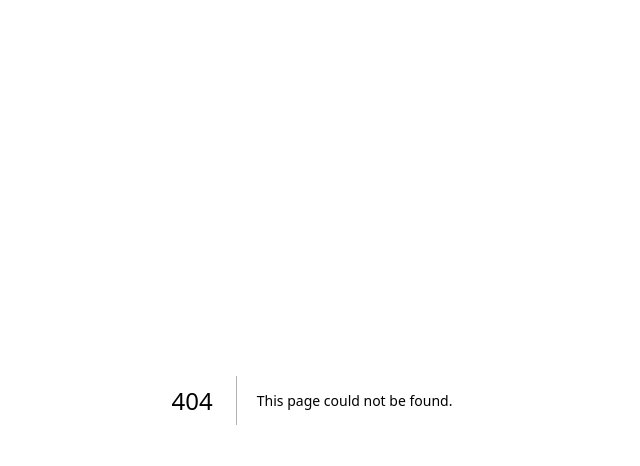
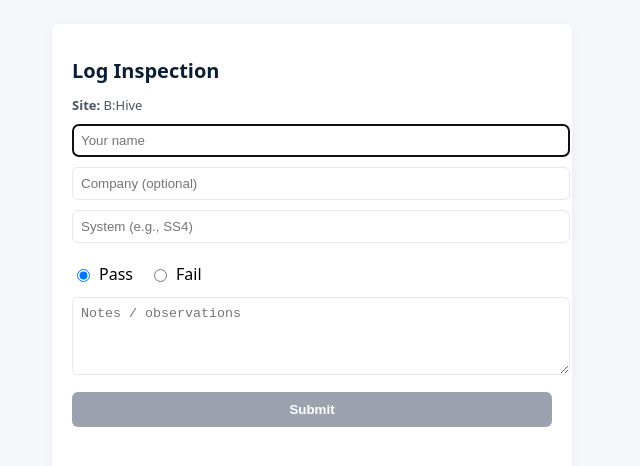
Before and after one commit to dyllog/Logs, a Next.js app: page /scanscan in a window 1280 px wide. Before the commit this address had no page. Shown: the top 466 px of the page, without its empty margins (328-968 px from the left). Built offline with nearby package versions, Linux system fonts and the light colour scheme.

Commit message:
git push origin main

```diff
--- /dev/null
+++ b/app/scanscan/page.jsx
@@ -0,0 +1,229 @@
+"use client";
+
+import { useEffect, useState } from "react";
+import { db } from "../../firebase";
+import { collection, addDoc, serverTimestamp } from "firebase/firestore";
+
+const DEFAULT_SITE = "B:Hive"; // fallback during pilot
+
+export default function Page() {
+  // Form state
+  const [siteId, setSiteId] = useState("");
+  const [userName, setUserName] = useState("");
+  const [company, setCompany] = useState("");
+  const [systemId, setSystemId] = useState("");
+  const [notes, setNotes] = useState("");
+  const [passFail, setPassFail] = useState("pass"); // "pass" | "fail"
+  const [error, setError] = useState("");
+
+  // Read ?site= (locked) and optional ?system= (prefill but editable)
+  useEffect(() => {
+    const params = new URLSearchParams(window.location.search);
+    const site = params.get("site") || DEFAULT_SITE;
+    const sys = params.get("system") || "";
+    setSiteId(site);
+    setSystemId(sys);
+    // Autofocus name field on load (small UX win)
+    const el = document.getElementById("name-input");
+    if (el) el.focus();
+  }, []);
+
+  async function handleSubmit(e) {
+    e.preventDefault();
+    setError("");
+
+    if (!siteId?.trim()) {
+      setError("This page must be accessed via a site QR link.");
+      return;
+    }
+    if (!userName.trim() || !systemId.trim()) {
+      setError("Please enter your name and the system.");
+      return;
+    }
+
+    try {
+      await addDoc(collection(db, "logs"), {
+        siteId: siteId.trim(),
+        systemId: systemId.trim(),
+        userName: userName.trim(),
+        company: company.trim(),
+        notes: notes.trim(),
+        passFail,
+        createdAt: serverTimestamp(),
+      });
+
+      alert("Inspection logged ✅");
+
+      // Keep site + system to speed multiple entries; clear personal fields
+      setUserName("");
+      setCompany("");
+      setNotes("");
+      setPassFail("pass");
+      const nameEl = document.getElementById("name-input");
+      if (nameEl) nameEl.focus();
+    } catch (err) {
+      console.error(err);
+      setError("Could not save entry. Check connection and try again.");
+    }
+  }
+
+  const submitDisabled = !siteId?.trim() || !userName.trim() || !systemId.trim();
+
+  return (
+    <main
+      style={{
+        minHeight: "100vh",
+        display: "flex",
+        justifyContent: "center",
+        padding: 24,
+        background: "#f6f7fb",
+        fontFamily: "system-ui, Arial, sans-serif",
+      }}
+    >
+      <form
+        onSubmit={handleSubmit}
+        style={{
+          width: "100%",
+          maxWidth: 480,
+          background: "#fff",
+          padding: 20,
+          borderRadius: 8,
+          boxShadow: "0 2px 10px rgba(0,0,0,0.06)",
+        }}
+      >
+        <h1 style={{ color: "#0A1F35", fontSize: 20, fontWeight: 700, marginBottom: 12 }}>
+          Log Inspection
+        </h1>
+
+        {/* SITE (locked — not an input) */}
+        <div style={{ fontSize: 13, color: "#4b5563", marginBottom: 10 }}>
+          <div>
+            <b>Site:</b> {siteId || "—"}
+          </div>
+        </div>
+        <input type="hidden" name="siteId" value={siteId} />
+
+        {/* Name */}
+        <input
+          id="name-input"
+          required
+          placeholder="Your name"
+          value={userName}
+          onChange={(e) => setUserName(e.target.value)}
+          style={{
+            width: "100%",
+            border: "1px solid #e5e7eb",
+            padding: 8,
+            borderRadius: 6,
+            marginBottom: 10,
+            background: "#fff",
+          }}
+        />
+
+        {/* Company */}
+        <input
+          placeholder="Company (optional)"
+          value={company}
+          onChange={(e) => setCompany(e.target.value)}
+          style={{
+            width: "100%",
+            border: "1px solid #e5e7eb",
+            padding: 8,
+            borderRadius: 6,
+            marginBottom: 10,
+            background: "#fff",
+          }}
+        />
+
+        {/* System (text, under Company) */}
+        <input
+          placeholder="System (e.g., SS4)"
+          value={systemId}
+          onChange={(e) => setSystemId(e.target.value)}
+          style={{
+            width: "100%",
+            border: "1px solid #e5e7eb",
+            padding: 8,
+            borderRadius: 6,
+            marginBottom: 12,
+            background: "#fff",
+          }}
+        />
+
+        {/* Pass / Fail */}
+        <div style={{ display: "flex", gap: 16, margin: "8px 0 12px" }}>
+          <label style={{ display: "flex", alignItems: "center", gap: 6 }}>
+            <input
+              type="radio"
+              name="pf"
+              value="pass"
+              checked={passFail === "pass"}
+              onChange={() => setPassFail("pass")}
+            />
+            Pass
+          </label>
+          <label style={{ display: "flex", alignItems: "center", gap: 6 }}>
+            <input
+              type="radio"
+              name="pf"
+              value="fail"
+              checked={passFail === "fail"}
+              onChange={() => setPassFail("fail")}
+            />
+            Fail
+          </label>
+        </div>
+
+        {/* Notes */}
+        <textarea
+          rows={4}
+          placeholder="Notes / observations"
+          value={notes}
+          onChange={(e) => setNotes(e.target.value)}
+          style={{
+            width: "100%",
+            border: "1px solid #e5e7eb",
+            padding: 8,
+            borderRadius: 6,
+            marginBottom: 12,
+            background: "#fff",
+          }}
+        />
+
+        {/* Error message */}
+        {error && (
+          <div
+            style={{
+              background: "#fee2e2",
+              color: "#991b1b",
+              padding: 10,
+              borderRadius: 6,
+              marginBottom: 10,
+              fontSize: 13,
+            }}
+          >
+            {error}
+          </div>
+        )}
+
+        {/* Submit */}
+        <button
+          type="submit"
+          disabled={submitDisabled}
+          style={{
+            width: "100%",
+            background: submitDisabled ? "#9ca3af" : "#2ECC71",
+            color: "#fff",
+            padding: 10,
+            borderRadius: 6,
+            fontWeight: 700,
+            border: "none",
+            cursor: submitDisabled ? "not-allowed" : "pointer",
+          }}
+        >
+          Submit
+        </button>
+      </form>
+    </main>
+  );
+}
```
Also changed, not shown: middleware.js (added, +29 -0 lines).
